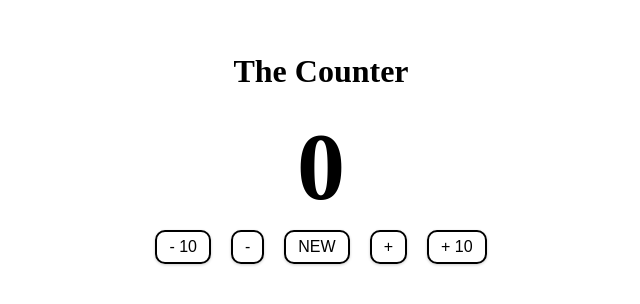
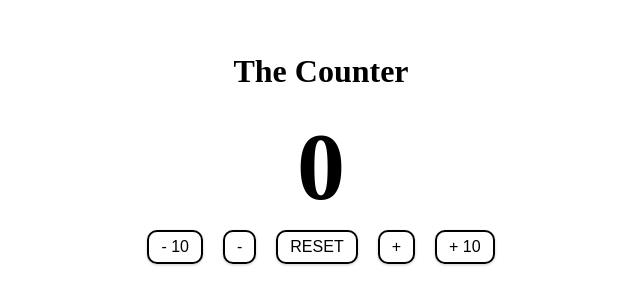
Before and after one commit to martino-bianco/js-counter, a plain HTML site: page index.html in a window 1280 px wide. Shown: the part 256-560 px from the top of the page, without its empty margins (319-959 px from the left). Drawn offline with Linux system fonts and the light colour scheme.

Commit message:
changing the reset button

```diff
--- a/index.html
+++ b/index.html
@@ -13,7 +13,7 @@
           <div class="button-container">
             <button class="btn ten decrease">- 10</button>
             <button class="btn decrease">-</button>
-            <button class="btn reset">NEW</button>
+            <button class="btn reset">RESET</button>
             <button class="btn increase">+</button>
             <button class="btn ten increase">+ 10</button>
           </div>
```
